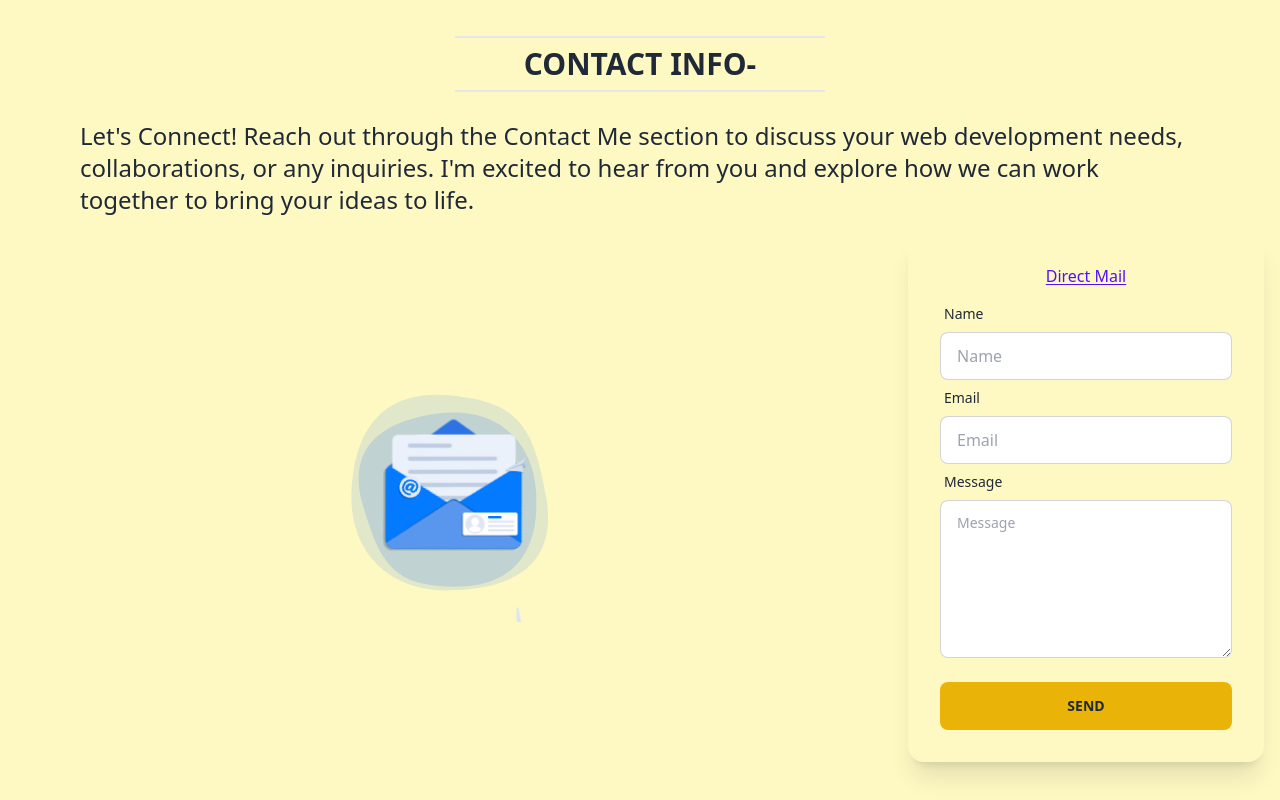
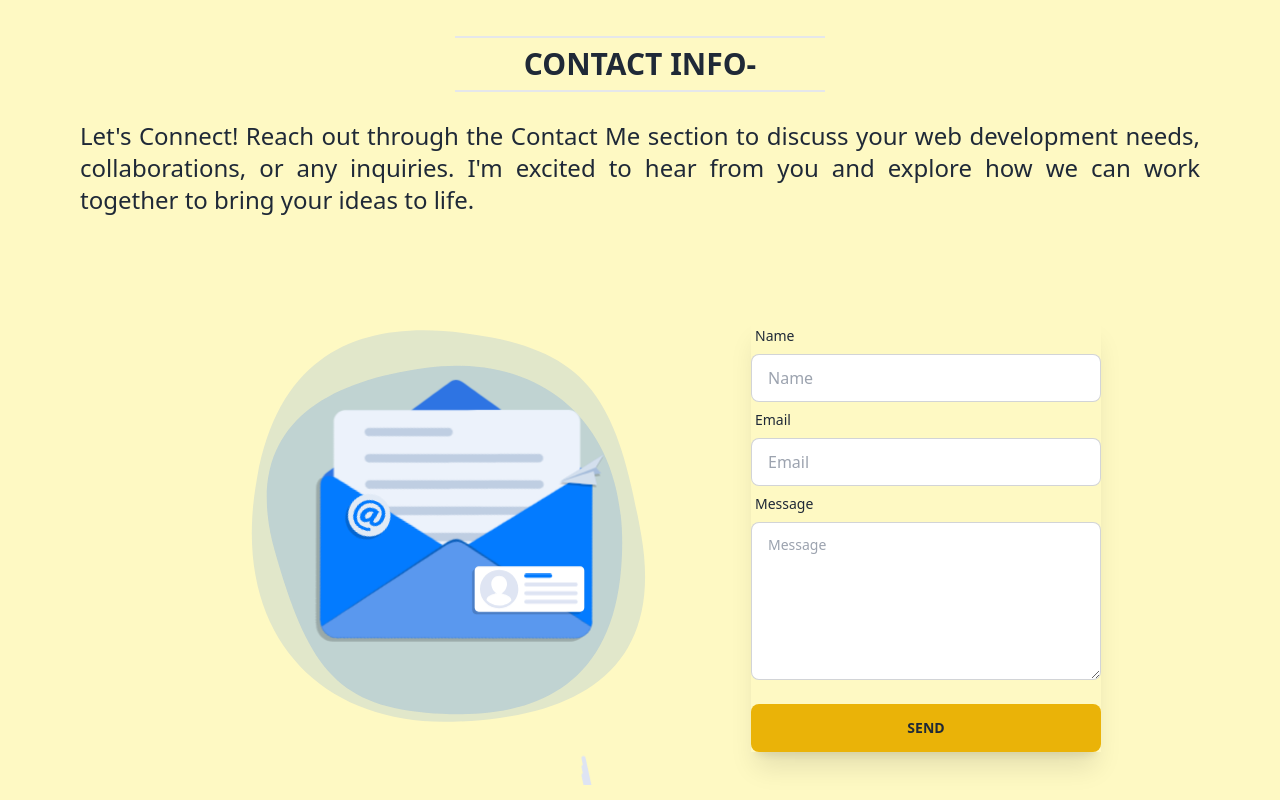
Before and after one commit to Rocky3112/My-Portfolio, a React (Vite) app: page / in a window 1280 px wide. Shown: the part 3700-4500 px from the top of the page. Built offline with nearby package versions, Linux system fonts and the light colour scheme.

Commit message:
responsive updated

```diff
--- a/src/Pages/Contact/Contact.jsx
+++ b/src/Pages/Contact/Contact.jsx
@@ -27,22 +27,21 @@ const Contact = () => {
             <div className=" min-h-screen">
                 <div>
                     <SectionTitle heading={'Contact Info-'}></SectionTitle>
-                    <h3 className='text-2xl mx-20'>
+                    <h3 className='text-2xl mx-20 text-justify'>
                         Let's Connect! Reach out through the Contact Me section to discuss your web development needs, collaborations, or any inquiries. I'm excited to hear from you and explore how we can work together to bring your ideas to life.
                     </h3>
                 </div>
                 <div data-aos="fade-up"
                     data-aos-duration="2000" className="hero-content flex-col lg:flex-row">
-                    <div data-aos="fade-right" className="w-full  p-5 rounded-xl ">
+                    <div data-aos="fade-right" className="  p-5 rounded-xl ">
 
                         <div className='sm:p-10 md:p-0 lg:p-2 '>
-                            <Lottie animationData={contact} loop={true} className='lg:h-[250px] h-[450]'  />
+                            <Lottie animationData={contact} loop={true} className='sm:h-[250px] lg:h-[550px] lg:w-[500px] sm:w-[150px]' />
                         </div>
                     </div>
                     <Fade direction='right'>
-                    <div data-aos="fade-left" className="card flex-shrink-0 w-full  shadow-xl">
-                        <div className="card-body">
-                            <h3 className="text-md text-center text-primary underline underline-offset-2">Direct Mail</h3>
+                        <div  className=" flex-shrink-0 w-[350px]  shadow-xl">
+                            <div className="">
                                 <form ref={form} onSubmit={handleSubmit}>
                                     <div className="form-control">
                                         <label className="label">
--- a/src/Pages/Home/Home.jsx
+++ b/src/Pages/Home/Home.jsx
@@ -6,6 +6,7 @@ import MySkills from "../MySkills/MySkills";
 import Projects from "../Projects/Projects";
 
 const Home = () => {
+
     return (
         <div>
             <Banner></Banner>
--- a/src/Shared/Navbar.jsx
+++ b/src/Shared/Navbar.jsx
@@ -13,7 +13,7 @@ const Navbar = () => {
     </>
   return (
     <div>
-      <div className="navbar w-full fixed bg-opacity-30 z-10 text-white bg-black ">
+      <div className="navbar lg:w-full fixed bg-opacity-30 z-10 text-white bg-black ">
         <div className="navbar-start">
           <div className="dropdown">
             <label tabIndex={0} className="btn btn-ghost lg:hidden">
@@ -40,7 +40,7 @@ const Navbar = () => {
             </ul>
           </div>
           <div className="btn btn-ghost text-2xl">
-            <img className=" w-8 h-9  rounded-full" src={logo} />
+            <img className=" w-9 h-9  rounded-full" src={logo} />
           Rocky's <span className=" text-orange-500"> Portfolio</span>
           </div>
         </div>
```
Lines whose indentation alone changed are shown as unchanged.
